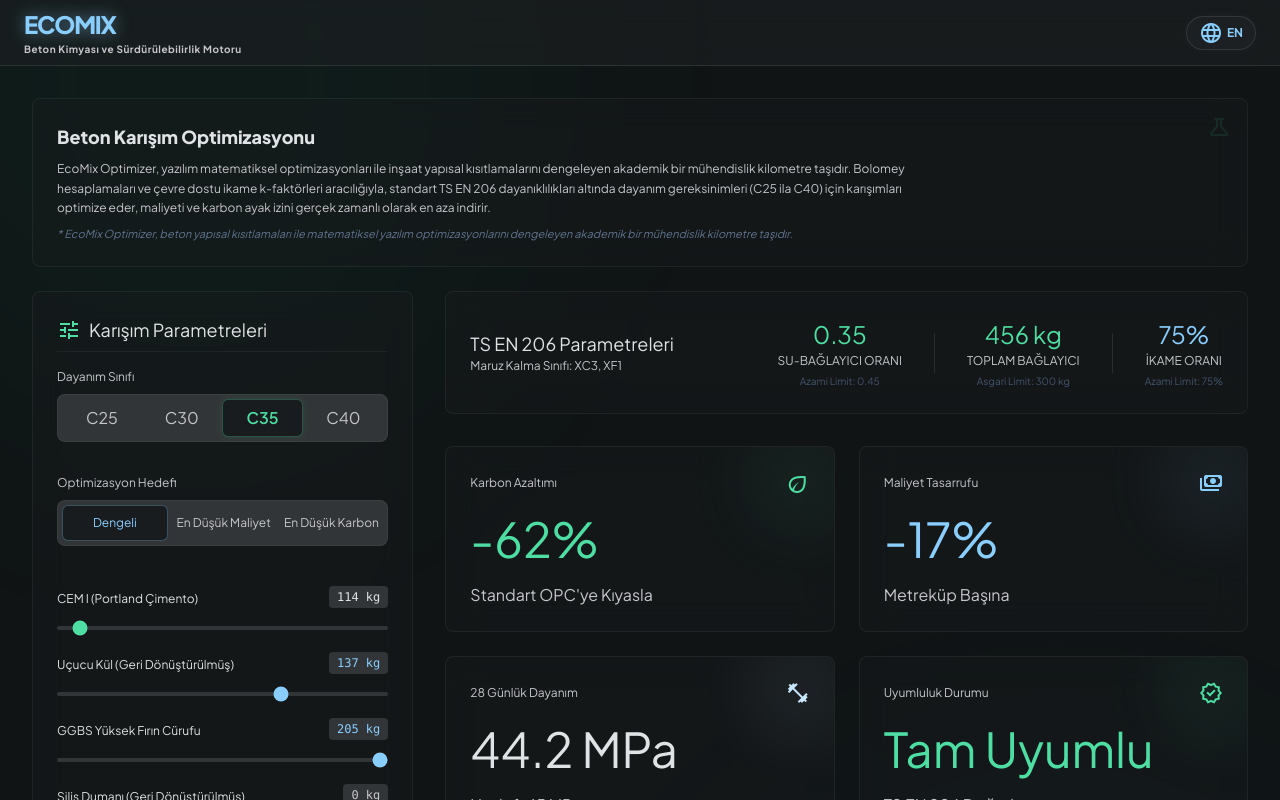
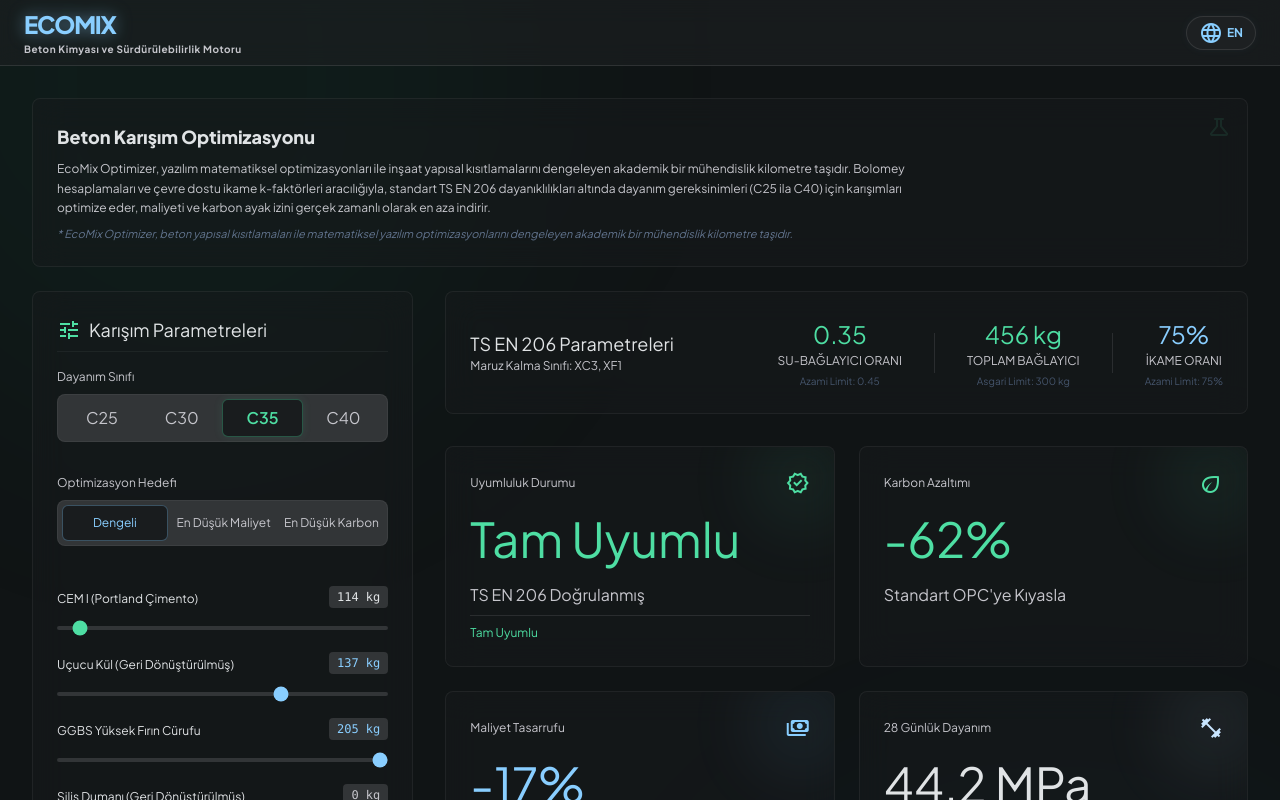
Before and after one commit to aaas72/-EcoMix, a Next.js app in the folder client/: page / in a window 1280 px wide. Shown: the top 800 px of the page. Built offline with nearby package versions, Linux system fonts and the light colour scheme.

Commit message:
layout: make Compliance Status the first KPI Card in the grid

```diff
--- a/client/components/MixOptimizer.tsx
+++ b/client/components/MixOptimizer.tsx
@@ -313,6 +313,14 @@ export default function MixOptimizer() {
           {/* 4-Card Overview KPI Grid (Placed right below Compliance Panel for immediate feedback!) */}
           <div className="grid grid-cols-1 sm:grid-cols-2 gap-gutter w-full mt-2">
             <KPICard
+              label={t('compliance')}
+              icon="verified"
+              metric={isWbCompliant && isBinderCompliant && isReplacementCompliant ? t('fullyCompliant') : t('nonCompliant')}
+              caption={t('complianceCap')}
+              glowColor="#4edea3"
+              footer={isWbCompliant && isBinderCompliant && isReplacementCompliant ? t('fullyCompliant') : t('nonCompliant')}
+            />
+            <KPICard
               label={t('carbonRed')}
               icon="eco"
               metric={`-${carbonReduction}%`}
@@ -332,14 +340,6 @@ export default function MixOptimizer() {
               metric={`${optimizedMix.strength} MPa`}
               caption={`${t('strengthCap')}: ${TARGET_STRENGTHS[strengthClass]} MPa`}
               glowColor="#c9e6ff"
-            />
-            <KPICard
-              label={t('compliance')}
-              icon="verified"
-              metric={isWbCompliant && isBinderCompliant && isReplacementCompliant ? t('fullyCompliant') : t('nonCompliant')}
-              caption={t('complianceCap')}
-              glowColor="#4edea3"
-              footer={isWbCompliant && isBinderCompliant && isReplacementCompliant ? t('fullyCompliant') : t('nonCompliant')}
             />
           </div>
 
```
